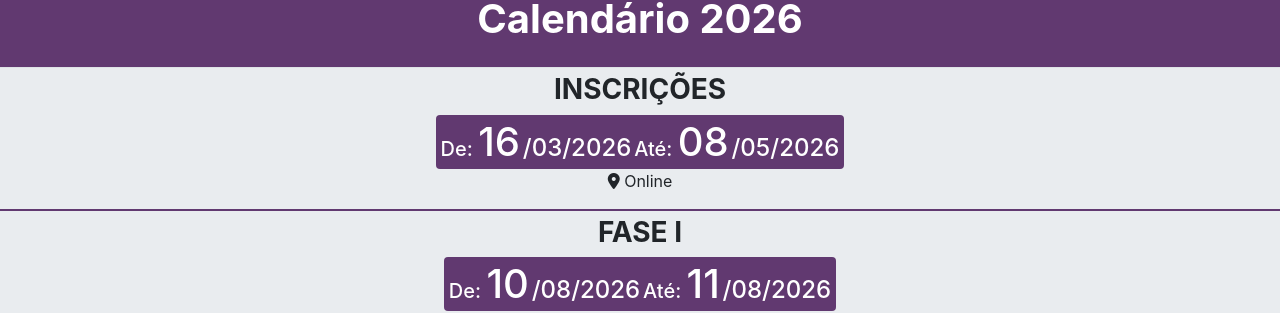
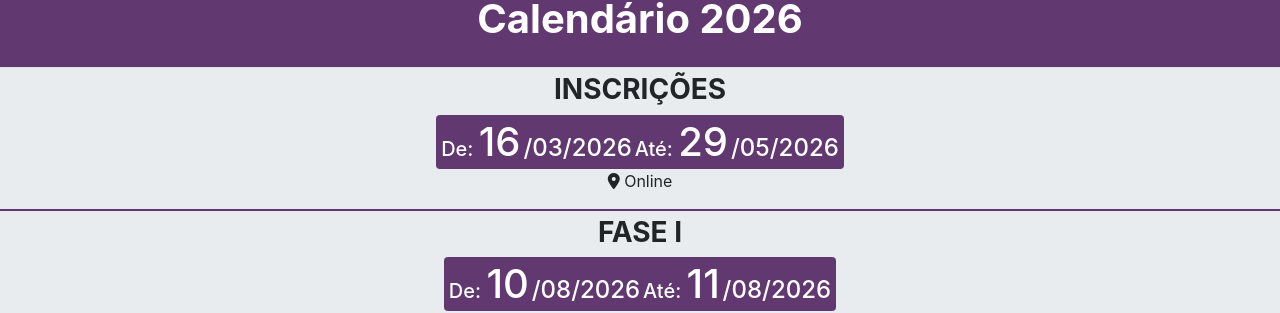
Before and after one commit to omocuffs/omocuffs.github.io, a Jekyll site: the page built from index.md, in a window 1280 px wide. Shown: the part 1083-1396 px from the top of the page. Built offline with Jekyll 4.4.1, drawn with Linux system fonts in a browser that asks for light colours; nearby versions of some CDN libraries.

Commit message:
change inscription final date

```diff
--- a/_data/calendario.yml
+++ b/_data/calendario.yml
@@ -11,7 +11,7 @@
         nome-do-mes: "Março"
         horario: "00:00"
       fechamento:
-        data: "08-05-2026"
+        data: "29-05-2026"
         dia-da-semana: "Sexta-Feira"
         nome-do-mes: "Maio"
         horario: "23:59"
```
